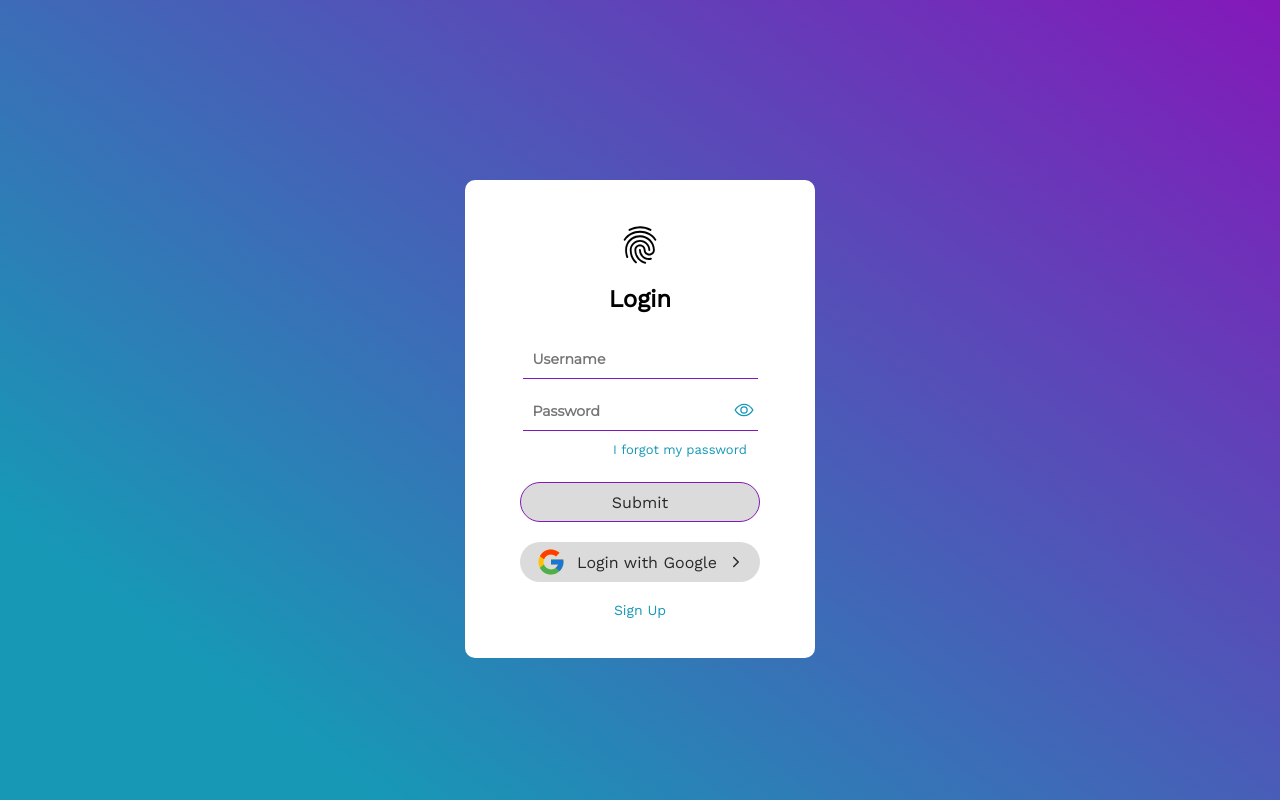
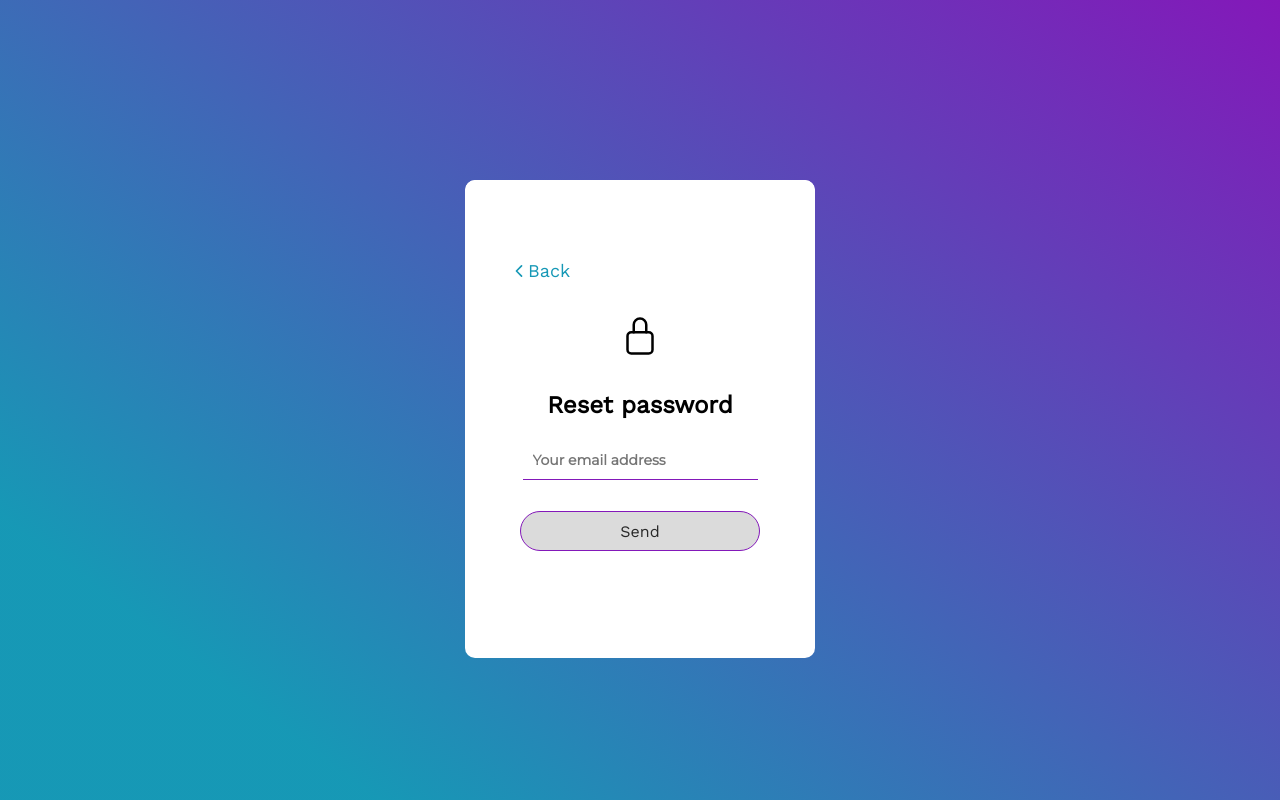
Before and after one commit to GregoriM04/login-form, a plain HTML site: page index.html in a window 1280 px wide. Both pictures are taken after a click on the link "I forgot my password". Drawn offline with nearby package versions, Linux system fonts and the light colour scheme.

Commit message:
Password reset option added

```diff
--- a/CSS/style.css
+++ b/CSS/style.css
@@ -80,8 +80,10 @@ body {
     flex-direction: column;
     position: absolute;
     top: calc(35% - 100px);
+    overflow: hidden;
 }
 
+/* Login form section */
 #form-frame .login-form {
     display: flex;
     align-items: center;
@@ -97,7 +99,7 @@ body {
     padding: 20px;
 }
 
-.login-form .input-val, .login-form div .input-val {
+.input-val {
     min-width: 235px;
     min-height: 40px;
     margin: 6px;
@@ -109,7 +111,7 @@ body {
     border-bottom: 1px solid var(--dark-magenta);
 }
 
-.login-form .input-val:focus, .login-form div .input-val:focus {
+.input-val:focus {
     border-bottom: 2px solid var(--dark-magenta);
     outline: none;
 }
@@ -138,7 +140,7 @@ body {
     color: var(--dark-cyan);
 }
 
-.login-form .btn-style {
+.btn-style {
     width: 240px;
     height: 40px;
     margin: 10px;
@@ -149,7 +151,7 @@ body {
     border-radius: 20px;
 }
 
-.login-form .btn-style:active {
+.btn-style:active {
     transform: scale(0.95);
     box-shadow: 3px 2px 22px 1px rgba(0, 0, 0, 0.24);
 }
@@ -194,6 +196,66 @@ body {
     color: var(--dark-gray);
 }
 
+/* Reset form section */
+.reset-form {
+    display: flex;
+    flex-direction: column;
+    align-items: center;
+    background-color: var(--white);
+    position: absolute;
+    min-width: 350px;
+    min-height: 450px;
+    border-radius: 10px;
+}
+
+.reset-form .back {
+    align-self: flex-start;
+    margin: 80px 0 0 45px;
+    display: flex;
+    align-items: center;
+    font-size: 18px;
+    text-decoration: none;
+    color: var(--dark-cyan);
+}
+
+.reset-form .back:link, .reset-form .back:visited {
+    color: var(--dark-cyan);
+}
+
+.reset-form .padlock {
+    padding-top: 35px;
+    font-size: 40px;
+    margin-bottom: 20px;
+}
+
+.reset-form h2 {
+    margin: 15px 0;
+}
+
+.reset-form #send-btn {
+    margin-top: 25px;
+}
+
+.reset-form {
+    /* opacity: 0;
+    pointer-events: none; */
+    transition: all 0.3s ease;
+    transform: translateX(100%);
+}
+
+.active-sec {
+    opacity: 1;
+    pointer-events: all;
+    transition: all 0.3s ease;
+    transform: translateX(0);
+}
+.not-active-sec {
+    opacity: 0;
+    pointer-events: none;
+    transition: all 0.3s ease;
+    transform: translateX(-100%);
+}
+
 
 /* Hover effects */
 .login-form div #show-hide-pass:hover {
@@ -207,7 +269,7 @@ body {
     -webkit-transition: all 0.2s ease-out;
 }
 
-.login-form .btn-style:hover {
+.btn-style:hover {
     background-color: var(--dark-magenta);
     color: var(--white);
     transition: all 0.2s ease-in;
@@ -226,6 +288,15 @@ body {
     -webkit-transition: all 0.2s ease-out;
 }
 
+.reset-form .back:hover {
+    color: var(--dark-magenta);
+    transition: all 0.1s ease-in;
+}
+
+.reset-form .back:hover .left-arrow {
+    transform: scale(1.1) translateX(-2px);
+    transition: all 0.1s ease-in;
+}
 
 /* Keyframes Animations */
 /* Spinner */
--- a/index.html
+++ b/index.html
@@ -34,6 +34,18 @@
                 </a>
                 <a href="#" class="signup">Sign Up</a>
             </div>
+
+            <!-- Reset form section -->
+            <div class="reset-form">
+                <a class="back">
+                    <ion-icon name="chevron-back-outline" class="left-arrow"></ion-icon>
+                    Back
+                </a>
+                <ion-icon name="lock-closed-outline" class="padlock"></ion-icon>
+                <h2>Reset password</h2>
+                <input type="text" class="input-val" placeholder="Your email address" required>
+                <input type="submit" id="send-btn" value="Send" class="btn-style">
+            </div>
         </form>
 
         <!-- Spinner -->
--- a/main.js
+++ b/main.js
@@ -26,3 +26,20 @@
        document.body.removeChild("loader")
     });
 });
+
+
+// Password-reset movement settings
+const login = document.querySelector(".login-form");
+const reset = document.querySelector(".reset-form");
+const forgotPassword = login.querySelector(".pass-forgot")
+const backButton = reset.querySelector(".back")
+
+forgotPassword.addEventListener('click', () => {
+    login.classList.add('not-active-sec');
+    reset.classList.add('active-sec');
+})
+
+backButton.addEventListener('click', () => {
+    login.classList.remove('not-active-sec');
+    reset.classList.remove('active-sec');
+})
```
Lines whose indentation alone changed are shown as unchanged.
